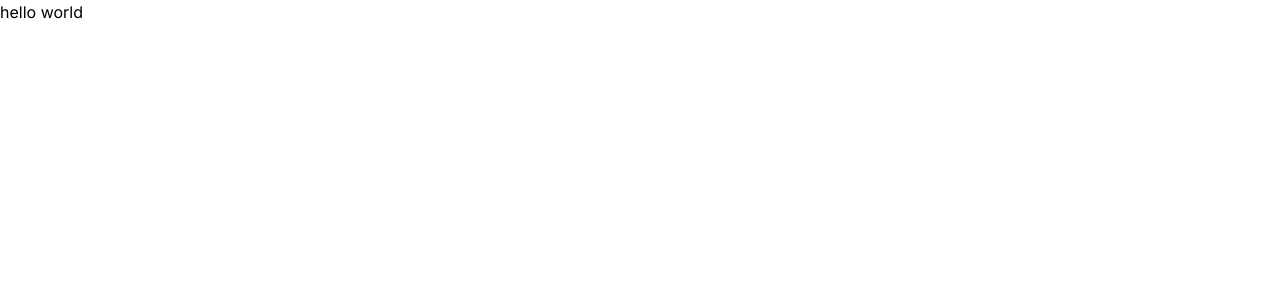
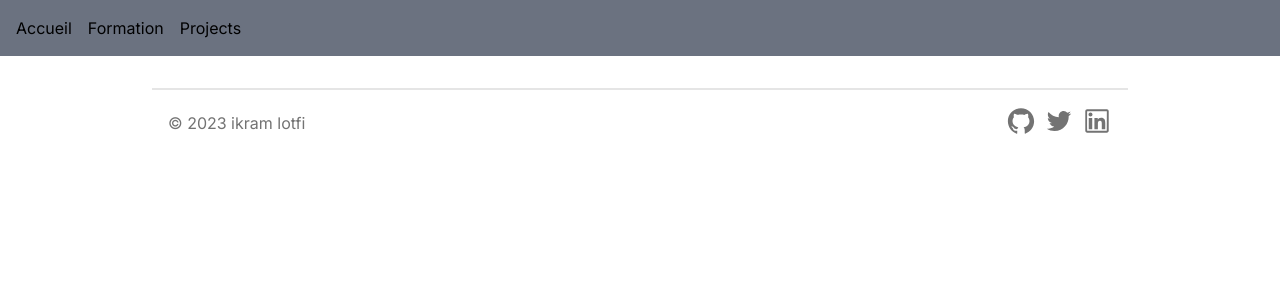
Before and after one commit to Lotfi207/portfolio-ikram, a Next.js app: page / in a window 1280 px wide. Shown: the top 300 px of the page. Built offline with nearby package versions, Linux system fonts and the light colour scheme.

Commit message:
footerheader

```diff
--- a/app/layout.tsx
+++ b/app/layout.tsx
@@ -1,7 +1,8 @@
 import './globals.css'
 import type { Metadata } from 'next'
 import { Inter } from 'next/font/google'
-
+import Footer from '@/components/Footer'
+import PagesBar from '@/components/PageBar'
 const inter = Inter({ subsets: ['latin'] })
 
 export const metadata: Metadata = {
@@ -16,7 +17,11 @@
 }) {
   return (
     <html lang="en">
-      <body className={inter.className}>{children}</body>
+
+      <body className={inter.className}>
+        <PagesBar/> <main>{children}</main>
+        <Footer/></body>
+
     </html>
   )
 }
--- a/app/page.tsx
+++ b/app/page.tsx
@@ -1,9 +1,9 @@
 import Image from 'next/image'
+import Footer from '@/components/Footer'
+import PagesBar from '@/components/PageBar'
 
 export default function Home() {
   return (
-    <main >
-      <h1>hello world</h1>
-    </main>
+    <></>
   )
 }
--- a/components/PageBar.jsx
+++ b/components/PageBar.jsx
@@ -1,48 +1,26 @@
+// pagesBar.js
+'use client'
 import React, { useEffect, useState } from "react";
-import { Link, useLocation } from "react-router-dom";
-import "../Styles/pagesBar.css";
+import Link from "next/link";
 
 function PagesBar() {
   const [expandNavbar, setExpandNavbar] = useState(false);
-  const location = useLocation();
-
-  useEffect(() => {
-    setExpandNavbar(false);
-  }, [location]);
 
   const handleNavbarToggle = () => {
     setExpandNavbar((prev) => !prev);
   };
 
   return (
-    <div className="navbar" id={expandNavbar ? "open" : "close"}>
+    <div className="navbar bg-gray-500 text-black p-4">
       <div className="toggleButton" onClick={handleNavbarToggle}>
-        <div className="toggleIcon">
-          <span></span>
-          <span></span>
-          <span></span>
-        </div>
+        {/* Your toggle button content */}
       </div>
-      <div className="links">
-        <Link to="/">Accueil</Link>
-        <Link to="/formation">Formation</Link>
-        <Link to="/project">Projects</Link>
-        <div className="dropdown">
-          <Link >Contact</Link>
-          <div className="dropdown-content">
-            <Link to="/listeContact">Liste Contacts</Link>
-            <Link to="/contact">Contactez-moi</Link>
-          </div>
-        </div>
-
-
-        <div className="dropdown">
-          <Link >Temoignage</Link>
-          <div className="dropdown-content">
-            <Link to="/listeTemoignage">Liste des témoignages</Link>
-            <Link to="/formTemoignage">Laisser un témoignage</Link>
-          </div>
-        </div>
+      <div className="links flex gap-4">
+        {/* Replace the links with Tailwind CSS styles */}
+        <Link href="/" className="hover:text-black-200">Accueil</Link>
+        <Link href="/formation" className="hover:text-black-200">Formation</Link>
+        <Link href="/project" className="hover:text-black-200">Projects</Link>
+        {/* Rest of your code */}
       </div>
     </div>
   );
--- /dev/null
+++ b/components/footer.jsx
@@ -0,0 +1,53 @@
+'use client'
+import React from "react"
+import {
+  AiOutlineGithub,
+  AiOutlineTwitter,
+  AiOutlineLinkedin,
+  AiOutlineYoutube,
+} from "react-icons/ai"
+
+const Footer = () => {
+  return (
+    <footer className="mx-auto max-w-3xl px-4 sm:px-6 md:max-w-5xl ">
+      <hr className="w-full h-0.5 mx-auto mt-8 bg-neutral-200 border-0"></hr>
+      <div className="mx-auto  p-4 flex flex-col text-center text-neutral-900 md:flex-row md:justify-between">
+        <div className="flex flex-row items-center justify-center space-x-1 text-neutral-500 dark:text-neutral-100">
+          © 2023 ikram lotfi<a href="/" className="hover:underline"></a>
+        </div>
+        <div className="flex flex-row items-center justify-center space-x-2 mb-1">
+          <a href="https://github.com/hqasmei" rel="noreferrer" target="_blank">
+            <AiOutlineGithub
+              className="hover:-translate-y-1 transition-transform cursor-pointer text-neutral-500 dark:text-neutral-100"
+              size={30}
+            />
+          </a>
+          <a
+            href="https://twitter.com/hqasmei"
+            rel="noreferrer"
+            target="_blank"
+          >
+            <AiOutlineTwitter
+              className="hover:-translate-y-1 transition-transform cursor-pointer text-neutral-500 dark:text-neutral-100"
+              size={30}
+            />
+          </a>
+
+          <a
+            href="https://www.linkedin.com/in/hosnaqasmei/"
+            rel="noreferrer"
+            target="_blank"
+          >
+            <AiOutlineLinkedin
+              className="hover:-translate-y-1 transition-transform cursor-pointer text-neutral-500 dark:text-neutral-100"
+              size={30}
+            />
+          </a>
+
+        </div>
+      </div>
+    </footer>
+  )
+}
+
+export default Footer
--- /dev/null
+++ b/components/pagesBar.css
@@ -0,0 +1,153 @@
+.navbar {
+    width: 100%;
+    height: 100px;
+    background:  #350226;
+  }
+
+  .links {
+    width: 100%;
+    height: 100%;
+    display: flex;
+    align-items: center;
+    justify-content: center;
+    color: white;
+  }
+
+  .navbar a {
+    color: white;
+    text-decoration: none;
+    margin: 20px;
+    font-size: 25px;
+  }
+
+  .toggleButton {
+    width: 100%;
+    height: 100px;
+    display: flex;
+    align-items: center;
+    justify-content: flex-end;
+  }
+
+  .toggleButton svg {
+    font-size: 50px;
+  }
+  .toggleButton button {
+    margin-right: 20px;
+    background-color: transparent;
+    border: none;
+    color: white;
+    cursor: pointer;
+  }
+
+  #open {
+    height: 100vh;
+  }
+
+  #open .links {
+    flex-direction: column;
+    justify-content: flex-start;
+    margin-top: 100px;
+  }
+
+  #open a {
+    width: 100%;
+    text-align: center;
+  }
+
+
+  .dropdown {
+    position: relative;
+    display: inline-block;
+  }
+
+  .dropdown-btn {
+    background-color: transparent;
+    border: none;
+    cursor: pointer;
+  }
+
+  .dropdown-content {
+    display: none;
+    position: absolute;
+    background-color: #f9f9f9;
+    min-width: 160px;
+    box-shadow: 0px 8px 16px 0px rgba(0, 0, 0, 0.2);
+    z-index: 1;
+  }
+
+  .dropdown:hover .dropdown-content {
+    display: block;
+  }
+
+  .dropdown-content a {
+    color: black;
+    padding: 12px 16px;
+    text-decoration: none;
+    display: block;
+  }
+
+  .dropdown-content a:hover {
+    background-color: #f1f1f1;
+  }
+
+  .toggleButton {
+    display: none;
+  }
+
+  @media (max-width: 768px) {
+    .toggleButton {
+      display: block;
+      cursor: pointer;
+    }
+
+    .toggleIcon {
+      width: 30px;
+      height: 20px;
+      display: flex;
+      flex-direction: column;
+      justify-content: space-between;
+      align-items: center;
+      padding: 5px;
+      color: #f1f1f1;
+    }
+
+    .toggleIcon span {
+      width: 100%;
+      height: 3px;
+      background-color: #000;
+    }
+  }
+
+
+  @media only screen and (max-width: 900px) {
+    .navbar a {
+      width: 70px;
+    }
+  }
+
+  @media only screen and (max-width: 600px) {
+    .toggleButton {
+      display: flex;
+    }
+    #close a {
+      display: none;
+    }
+  }
+
+  @media only screen and (min-width: 600px) {
+    .toggleButton {
+      display: none;
+    }
+
+    .hiddenLinks {
+      display: none;
+    }
+
+    #open {
+      height: 100px;
+    }
+
+    #open .links {
+      flex-direction: row;
+    }
+  }
--- a/package.json
+++ b/package.json
@@ -17,6 +17,7 @@
     "postcss": "8.4.27",
     "react": "18.2.0",
     "react-dom": "18.2.0",
+    "react-icons": "^4.10.1",
     "tailwindcss": "3.3.3",
     "typescript": "5.1.6"
   }
```
Also changed, not shown: components/footer.css (added, +23 -0 lines), 1 other file (tests, documents, lock files or other folders).
